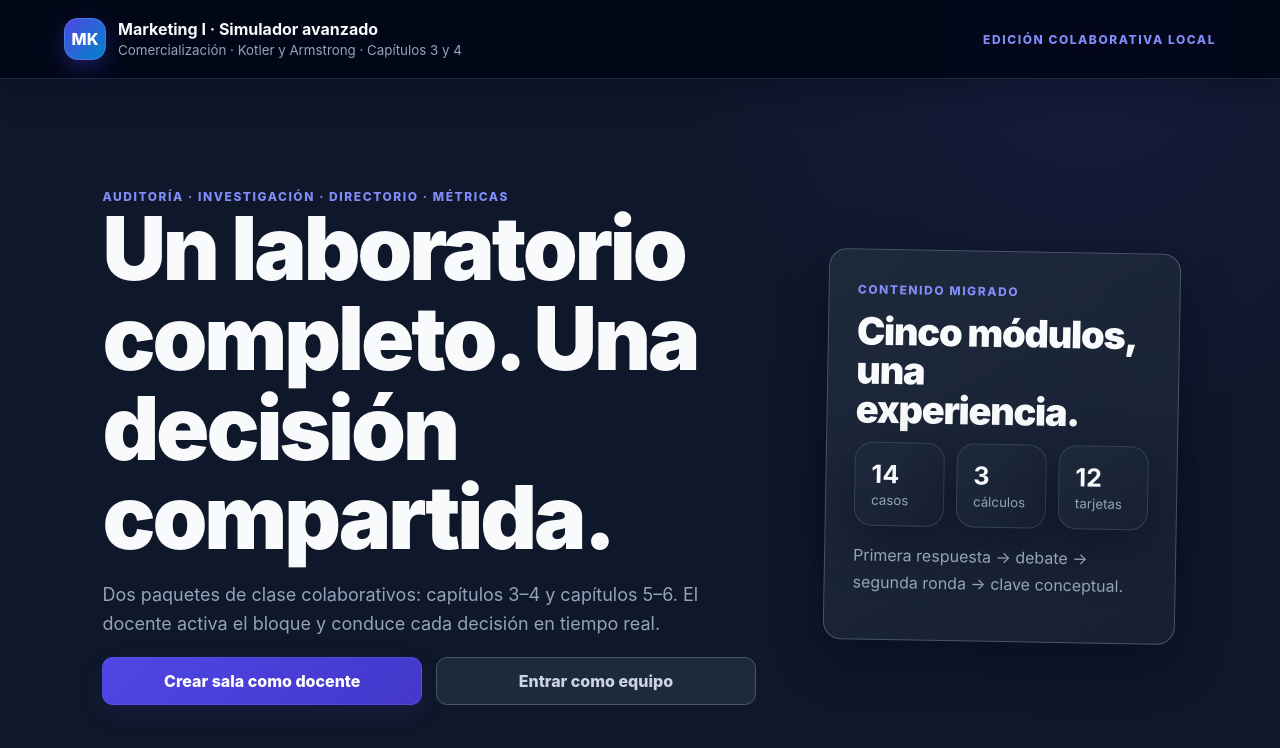
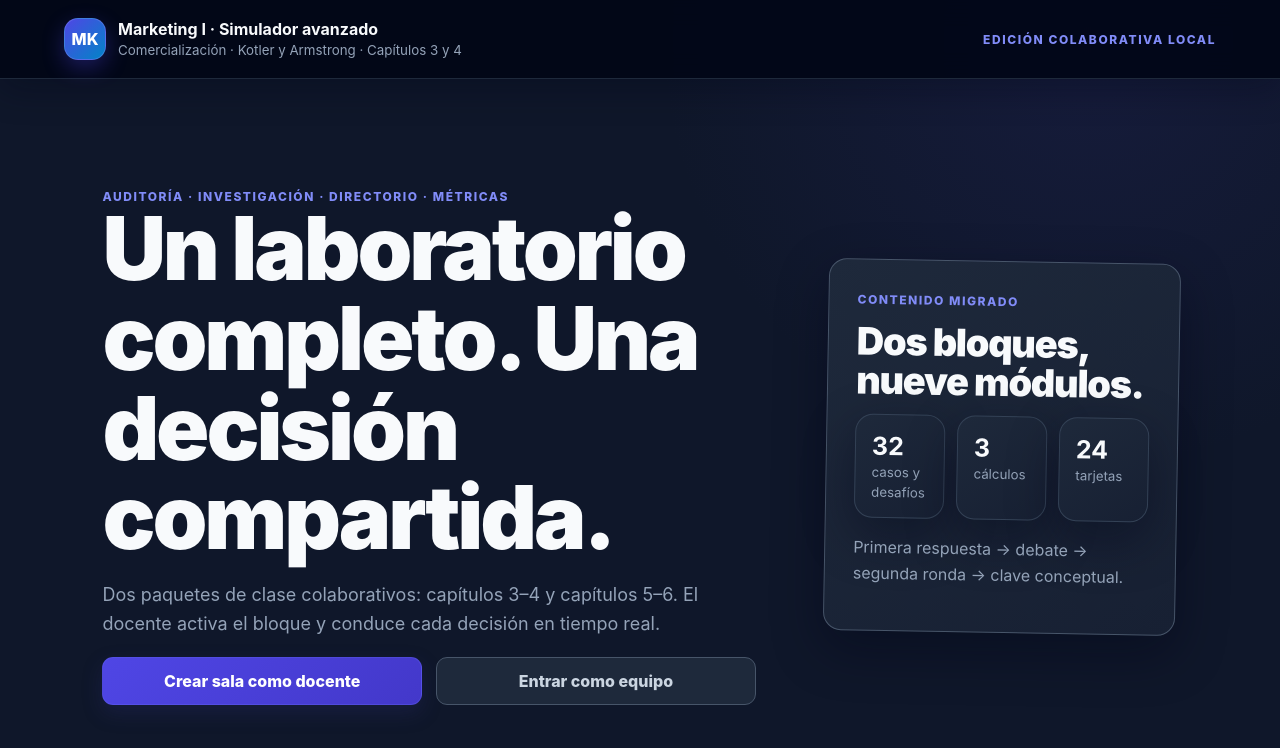
Before and after one commit to geaf-mr/lab-com-kotler, a plain HTML site: page index.html in a window 1280 px wide. Drawn offline with Linux system fonts and the light colour scheme; no server answers.

Commit message:
Actualizar resumen del tablero ampliado

```diff
--- a/index.html
+++ b/index.html
@@ -19,5 +19,6 @@
   <script type="module" src="full-app.js"></script>
   <script type="module" src="variety.js"></script>
   <script type="module" src="pack-ui.js"></script>
+  <script type="module" src="stats-ui.js"></script>
 </body>
 </html>
--- /dev/null
+++ b/stats-ui.js
@@ -0,0 +1,2 @@
+function refreshStats(){const heading=document.querySelector(".hero-card h2");if(heading)heading.textContent="Dos bloques, nueve módulos.";const values=document.querySelectorAll(".hero-card .stat b");if(values.length===3){values[0].textContent="32";values[1].textContent="3";values[2].textContent="24"}const labels=document.querySelectorAll(".hero-card .stat small");if(labels.length===3){labels[0].textContent="casos y desafíos";labels[1].textContent="cálculos";labels[2].textContent="tarjetas"}}
+new MutationObserver(refreshStats).observe(document.querySelector("#app"),{childList:true,subtree:true});refreshStats();
```
